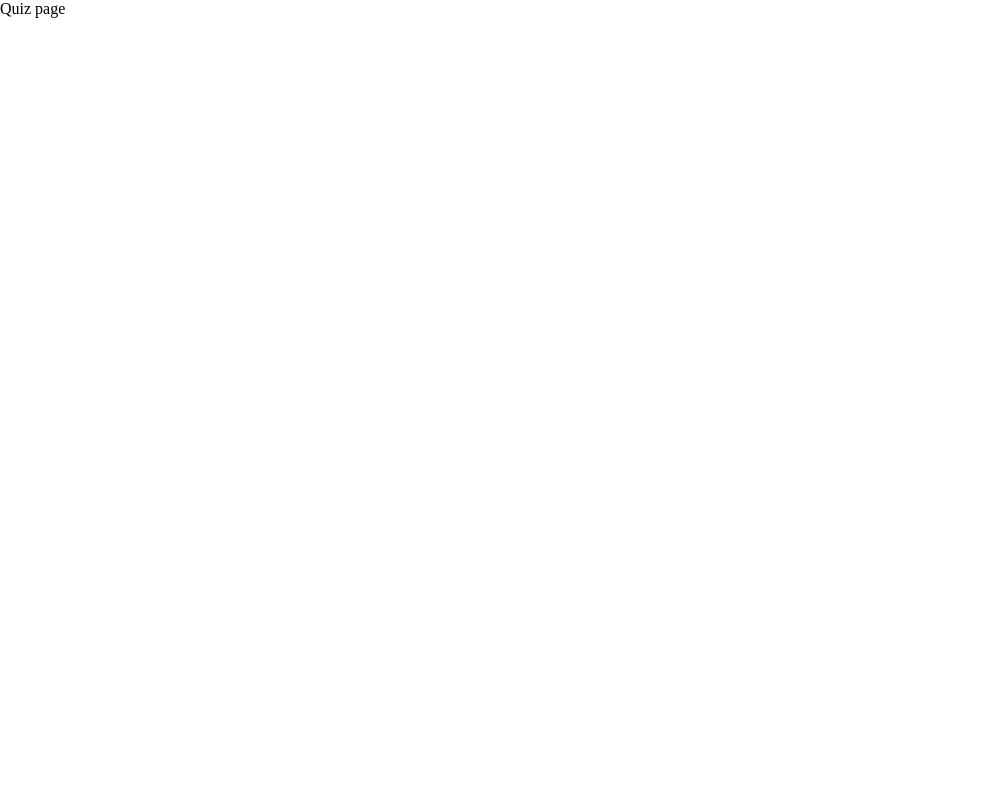
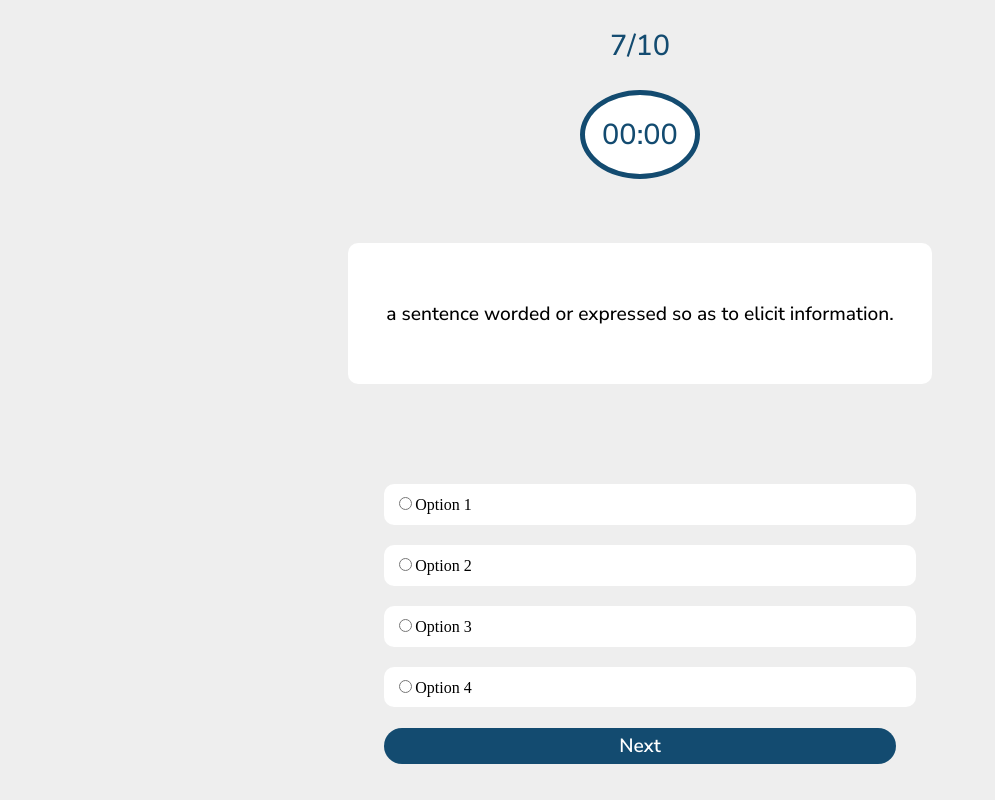
Before and after one commit to fathimaNasmin/Quizify, a React (Vite) app in the folder quizify/: page /quiz in a window 1280 px wide. Shown: the whole page, without its empty margins (0-995 px from the left). Built offline with nearby package versions, Linux system fonts and the light colour scheme; a web font is replaced by a local one.

Commit message:
add form to the quiz app

```diff
--- a/quizify/package.json
+++ b/quizify/package.json
@@ -12,7 +12,8 @@
   "dependencies": {
     "react": "^18.3.1",
     "react-dom": "^18.3.1",
-    "react-router-dom": "^6.26.1"
+    "react-router-dom": "^6.26.1",
+    "styled-components": "^6.1.12"
   },
   "devDependencies": {
     "@eslint/js": "^9.8.0",
--- /dev/null
+++ b/quizify/src/components/Partials/Button.jsx
@@ -0,0 +1,48 @@
+import React, { useState } from "react";
+import styled from "styled-components";
+
+export default function Button(props) {
+  // State to track the button is hovered
+  const [isHovered, setIsHovered] = useState(false);
+
+  const defaultStyle = {
+    backgroundColor: "var(--bg-color-primary-color)",
+    border: "none",
+    color: "var(--text-color)",
+    fontSize: "1.2em",
+    margin: "2% 0",
+    padding: "1% 8%",
+    borderRadius: "50px",
+    width: "100%",
+    fontFamily: "var(--text-font-family)",
+    fontWeight: "600",
+    fontStyle: "var(--text-font-style)",
+  };
+
+  // Button hover style
+  const buttonHover = {
+    cursor: "pointer",
+    backgroundColor: "var(--bg-color-button-hover)",
+  };
+
+  const buttonStyle = {
+    ...defaultStyle,
+    ...(isHovered ? buttonHover : {}),
+    ...props.style,
+  };
+
+  return (
+    <button
+      style={buttonStyle}
+      type={props.type}
+      onMouseEnter={() => {
+        setIsHovered(true)
+      }}
+      onMouseLeave={() => {
+        setIsHovered(false)
+      }}
+    >
+      {props.text}
+    </button>
+  );
+}
--- /dev/null
+++ b/quizify/src/components/Partials/Form.jsx
@@ -0,0 +1,25 @@
+import React, { useState } from "react";
+import styled from "styled-components";
+import Button from "./Button";
+import Options from "./Options";
+
+export default function Form() {
+  // Inline style for Form
+  const form = {
+    width: "40%",
+    display: "flex",
+    flexDirection: "column",
+    padding: "2%",
+  };
+
+  return (
+    <form action="" style={form}>
+      <Options value="option 1" label="Option 1" />
+      <Options value="option 2" label="Option 2" />
+      <Options value="option 3" label="Option 3" />
+      <Options value="option 4" label="Option 4" />
+
+      <Button type="submit" text="Next" />
+    </form>
+  );
+}
--- /dev/null
+++ b/quizify/src/components/Partials/Options.jsx
@@ -0,0 +1,33 @@
+import React, {useState} from "react";
+
+export default function Options(props) {
+  // state to select the option
+  const [selectedOption, setSelectedOption] = useState("");
+
+  // Function for handling the option change
+  const handleOptionChange = (event) => {
+    setSelectedOption(event.target.value);
+  };
+
+  // Inline style for label
+  const label = {
+    backgroundColor: "#fff",
+    borderRadius: "10px",
+    width: "100%",
+    padding: "2%",
+    margin: "2% 0",
+  };
+
+  return (
+    <label style={label}>
+      <input
+        type="radio"
+        name="answer"
+        value={props.value}
+        checked={selectedOption === props.value}
+        onChange={handleOptionChange}
+      />
+      {props.label}
+    </label>
+  );
+}
--- /dev/null
+++ b/quizify/src/components/Partials/Question.jsx
@@ -0,0 +1,31 @@
+import React from "react";
+
+export default function Question() {
+    const bgStyle = {
+      display: "flex",
+      flexDirection: "column",
+      justifyContent: "center",
+      alignItems: "center",
+      backgroundColor: "#fff",
+      borderRadius: "10px",
+      margin:'5% 0',
+      padding:'3%'
+    };
+    const paraStyle = {
+      display: "flex",
+      flexDirection: "column",
+      justifyContent: "center",
+      alignItems: "center",
+      color: "black",
+      fontSize: "1.2em",
+      fontFamily: "var(--text-font-family)",
+      fontWeight: "500",
+    };
+    return (
+      <div style={bgStyle}>
+        <p style={paraStyle}>
+          a sentence worded or expressed so as to elicit information.
+        </p>
+      </div>
+    );
+};
--- /dev/null
+++ b/quizify/src/components/Partials/QuestionNo.jsx
@@ -0,0 +1,16 @@
+import React from "react";
+
+export default function QuestionNo() {
+    const questionNoStyling = {
+      display: "flex",
+      flexDirection: "column",
+      justifyContent: "center",
+      alignItems: "center",
+      color: "var(--bg-color-primary-color)",
+      fontSize: "1.8em",
+      fontFamily: 'var(--text-font-family)',
+      fontWeight:'500',
+      margin:'2% 0'
+    };
+    return <div style={questionNoStyling}>7/10</div>
+};
--- /dev/null
+++ b/quizify/src/components/Partials/Timer.jsx
@@ -0,0 +1,20 @@
+import React from "react";
+
+export default function Timer() {
+    const timerStyle = {
+      backgroundColor: "#fff",
+      width: "110px",
+      height: "110px",
+      borderRadius: "50%",
+      border:'5px solid var(--bg-color-primary-color)',
+      display: "flex",
+      flexDirection: "column",
+      justifyContent: "center",
+      alignItems: "center",
+      color: "var(--bg-color-primary-color)",
+      fontSize: "1.8em",
+      fontFamily: "var(--text-font-family)",
+      fontWeight: "500",
+    };
+    return <div style={timerStyle}>00:00</div>
+};
--- a/quizify/src/components/QuizPage.jsx
+++ b/quizify/src/components/QuizPage.jsx
@@ -1,7 +1,17 @@
 import { useState } from "react";
-import "../styles/style.css";
+import "../styles/quizPage.css";
 import { useNavigate } from "react-router-dom";
+import QuestionNo from '../components/Partials/QuestionNo';
+import Timer from "./Partials/Timer";
+import Question from "./Partials/Question";
+import styled from 'styled-components';
+import Form from "./Partials/Form";
 
 export default function QuizPage() {
-  return <div>Quiz page</div>
+  return <div className="quiz-background">
+    <QuestionNo/>
+    <Timer/>
+    <Question/>
+    <Form/>
+  </div>
 }
--- /dev/null
+++ b/quizify/src/styles/quizPage.css
@@ -0,0 +1,8 @@
+.quiz-background{
+    background-color: var(--bg-color-secondary-color);
+    height: 100vh;
+    display: flex;
+    flex-direction: column;
+    align-items: center;
+    justify-content: center;
+}
```
Also changed, not shown: 1 other file (tests, documents, lock files or other folders).
